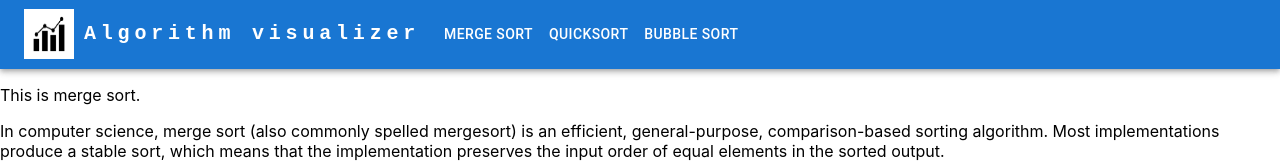
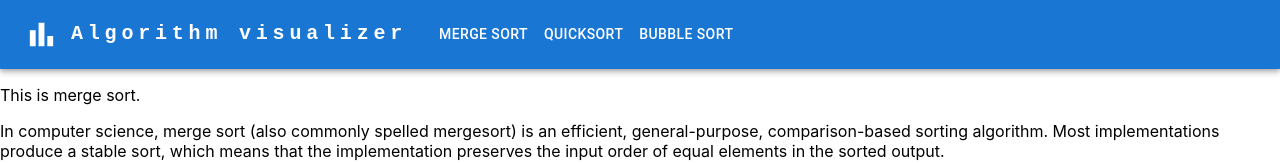
Before and after one commit to arkossyborbala/project_2023, a React (Create React App) app: page / in a window 1280 px wide. Shown: the top 163 px of the page. Built offline with nearby package versions, Linux system fonts and the light colour scheme.

Commit message:
new icon + picture is visible

```diff
--- a/src/ExplanatoryText.js
+++ b/src/ExplanatoryText.js
@@ -6,9 +6,10 @@ export default function ExplanatoryText({ index }) {
     '<p> This is merge sort.</p>' +
     '<p> In computer science, merge sort (also commonly spelled mergesort) is an efficient, general-purpose, comparison-based sorting algorithm. Most implementations produce a stable sort, which means that the implementation preserves the input order of equal elements in the sorted output.</p> Mergesort is a divide and conquer algorithm that was invented by John von Neumann in 1945.</p>' +
     '<p> An example of merge sort. First divide the list into the smallest unit (1 element), then compare each element with the adjacent list to sort and merge the two adjacent lists. Finally all the elements are sorted and merged. See the <a href="https://miro.medium.com/v2/0*K7cD17vfL7FdTTLK.gif" target="_blank">example</a>.' +
-    '<p> <img src="/https://github.com/arkossyborbala/project_2023/blob/main/public/merge_sort_image.png" alt="Merge Sort" />'+
+    '<p> <img src="/merge_sort_image.png" alt="Merge Sort" />'+
     '<p> A recursive merge sort algorithm used to sort an array of 7 integer values. These are the steps a human would take to emulate merge sort (top-down).' +
     '<p> Learn more about Merge Sort on <a href="https://en.wikipedia.org/wiki/Merge_sort" target="_blank">Wikipedia</a>.</p>',
+
     '<p> This is quick sort.</p>' +
     '<p> Quicksort is a divide and conquer algorithm.Quicksort first divides a large array into two smallersub-arrays: the low elements and the high elements. Quicksort can then recursively sort the sub-arrays.' +
     '<p>  The steps are:' +
@@ -17,6 +18,7 @@ export default function ExplanatoryText({ index }) {
     '<p>    3. Recursively apply the above steps to the sub-array of elements with smaller values and separately to the sub-array of elements with greater values.' +
     '<p> Animated visualization of the quicksort algorithm. The horizontal lines are pivot values.'+
     ' Here you can see the <a href="https://upload.wikimedia.org/wikipedia/commons/6/6a/Sorting_quicksort_anim.gif" target="_blank">quicksort example</a>.</p>',
+
     '<p>This is bubble sort.</p>' +
     '<p>Bubble sort is a simple and intuitive sorting algorithm used to arrange elements in a specific order within a list or array. It works by repeatedly comparing adjacent elements and swapping them if they are in the wrong order. The algorithm derives its name from the way smaller elements "bubble" to the top of the list during each pass. It operates by comparing adjacent elements in the list and swapping them if they are out of order.</p>' +
     '<p>The algorithm continues this process for each element in the list, iterating through it multiple times until no more swaps are needed. It is particularly useful for small lists or nearly sorted data, but it quickly becomes inefficient for large datasets. While bubble sort is not typically used in production code due to its inefficiency, understanding its basic principles can be valuable for learning about sorting algorithms and computer science concepts.</p>' +
--- a/src/TopBar.js
+++ b/src/TopBar.js
@@ -9,6 +9,7 @@ import MenuIcon from '@mui/icons-material/Menu';
 import Container from '@mui/material/Container';
 import Button from '@mui/material/Button';
 import MenuItem from '@mui/material/MenuItem';
+import BarChartIcon from '@mui/icons-material/BarChart';
 
 const pages = ['Merge sort', 'Quicksort', 'Bubble sort'];
 
@@ -29,14 +30,14 @@ function TopBar({setIndexOfText}) {
     <AppBar position="static">
       <Container maxWidth="xl">
         <Toolbar disableGutters>
-        <img src="graph_icon.jpg" alt='graph icon' width="50" height="50" style={{marginRight: '10px', xs: 'none', md: 'flex'}}/>
+          <BarChartIcon fontSize='large'/>
           <Typography
             variant="h6"
             noWrap
             component="a"
-            href="#app-bar-with-responsive-menu"
             sx={{
-              mr: 2,
+              ml: 1.5,
+              mr: 3,
               display: { xs: 'none', md: 'flex' },
               fontFamily: 'monospace',
               fontWeight: 700,
```
